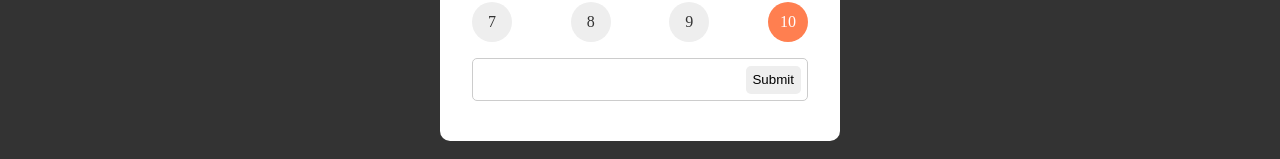
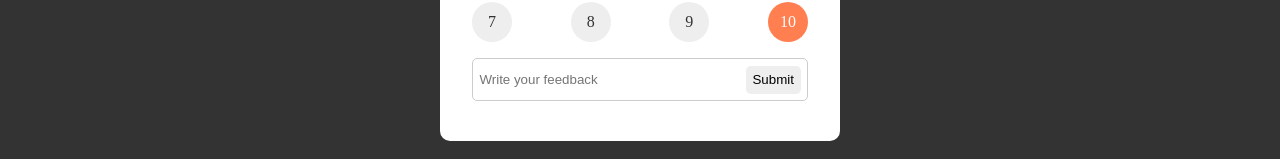
Before and after one commit to taiwobenedict/React-Feedback-App, a React (Create React App) app: page / in a window 1280 px wide. Shown: the part 195-354 px from the top of the page. Built offline with nearby package versions, Linux system fonts and the light colour scheme.

Commit message:
Placeholder Added

```diff
--- a/src/components/FeedbackForm.jsx
+++ b/src/components/FeedbackForm.jsx
@@ -73,7 +73,7 @@ function FeedbackForm() {
       <form onSubmit={submitHandler}>
         <Rating rate={rate} ratingHandler={ratingHandler} />
         <div className="input-group">
-          <input type="text" value={input} onChange={inputHandler} />
+          <input type="text" placeholder="Write your feedback" value={input} onChange={inputHandler} />
           <Button
             type={"submit"}
             version={"primary"}
```
